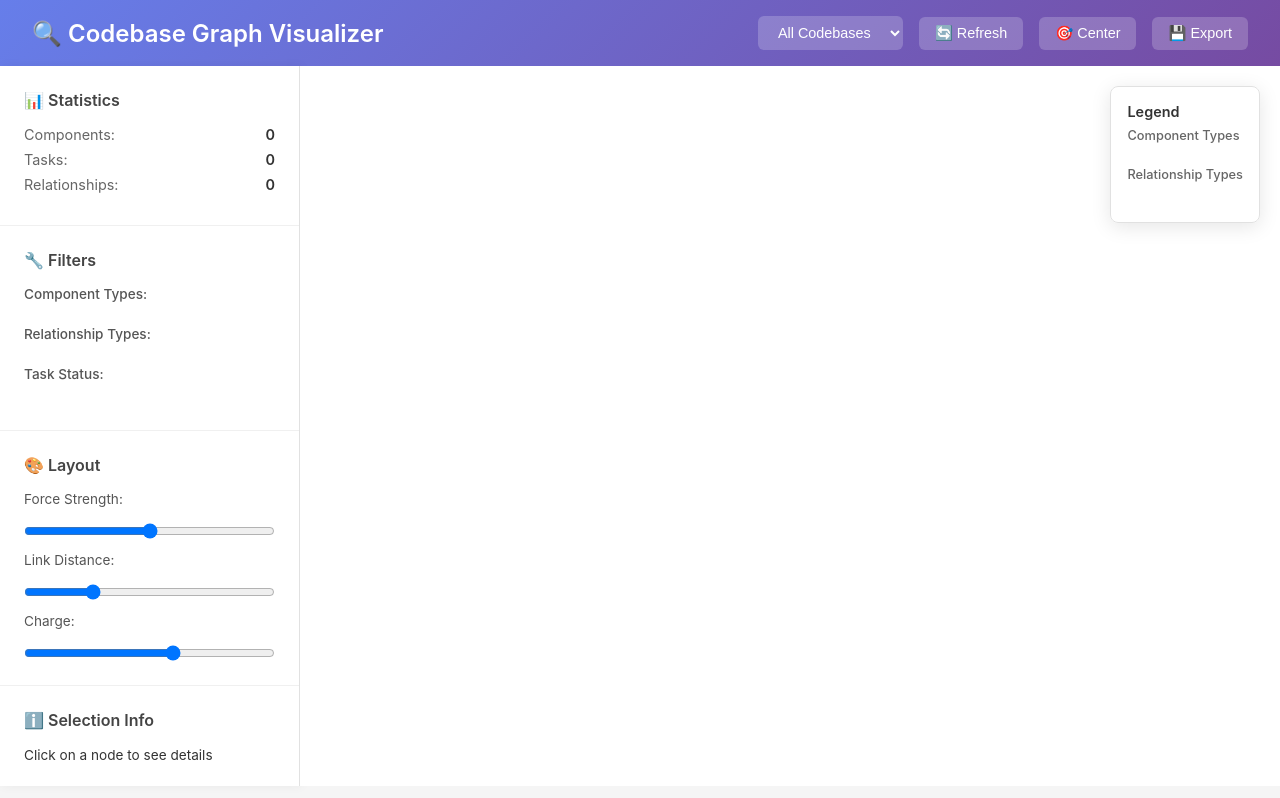
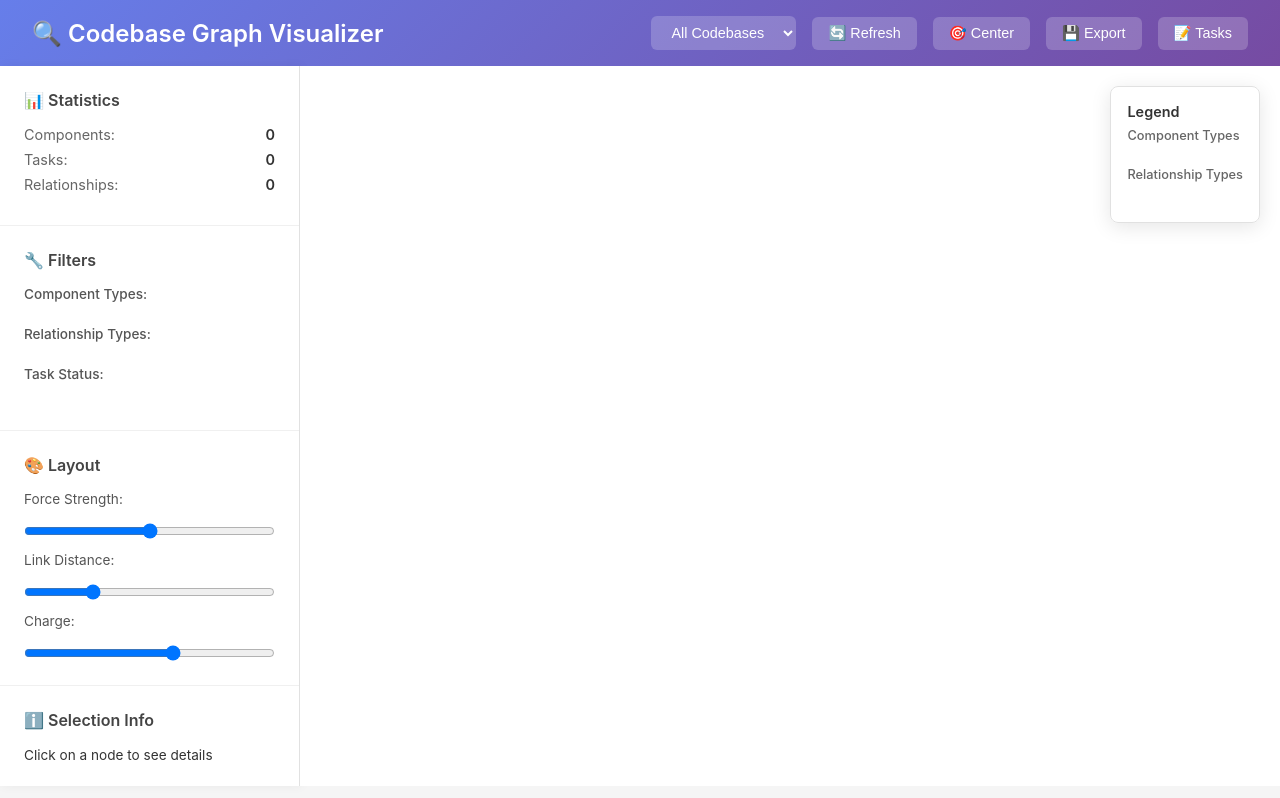
Before and after one commit to domjancik/codebase-graph-visualizer, a website: page public/index.html in a window 1280 px wide. Drawn offline with nearby package versions, Linux system fonts and the light colour scheme; no server answers.

```diff
--- a/public/index.html
+++ b/public/index.html
@@ -17,6 +17,7 @@
             <button id="refreshBtn">🔄 Refresh</button>
             <button id="centerBtn">🎯 Center</button>
             <button id="exportBtn">💾 Export</button>
+            <button id="tasksBtn" onclick="location.href='tasks.html'">📝 Tasks</button>
         </div>
     </div>
 
```
